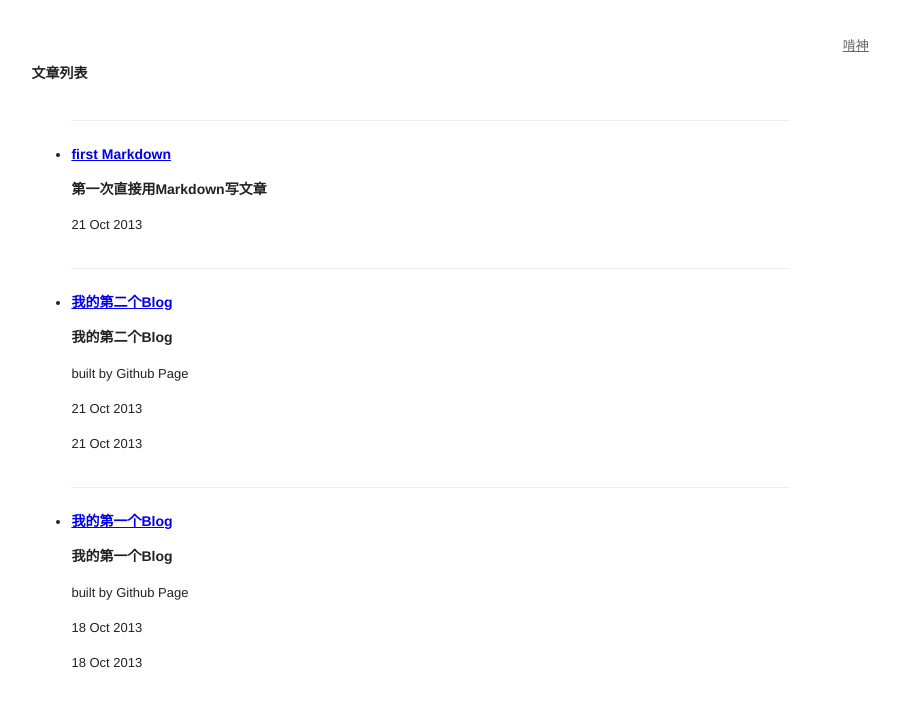
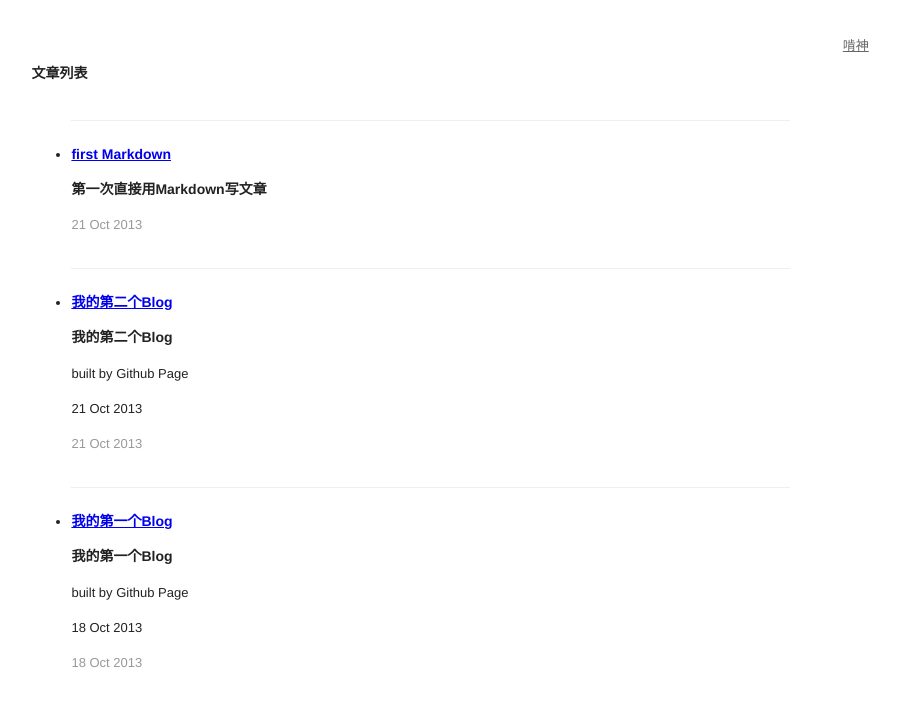
Before and after one commit to kenshinlin/archives, a Jekyll site: the page built from index.html, in a window 1280 px wide. Shown: the top 707 px of the page, without its empty margins (103-1003 px from the left). Built offline with Jekyll 4.4.1, drawn with Linux system fonts in a browser that asks for light colours.

Commit message:
Update style.css

```diff
--- a/css/style.css
+++ b/css/style.css
@@ -48,6 +48,9 @@ body{
   margin-left: 0;
   /*outline: */
 }
+.idx-post-data{
+  color: #999;
+}
 
 .idx-article-list h2{
   font-size: 14px;
```
